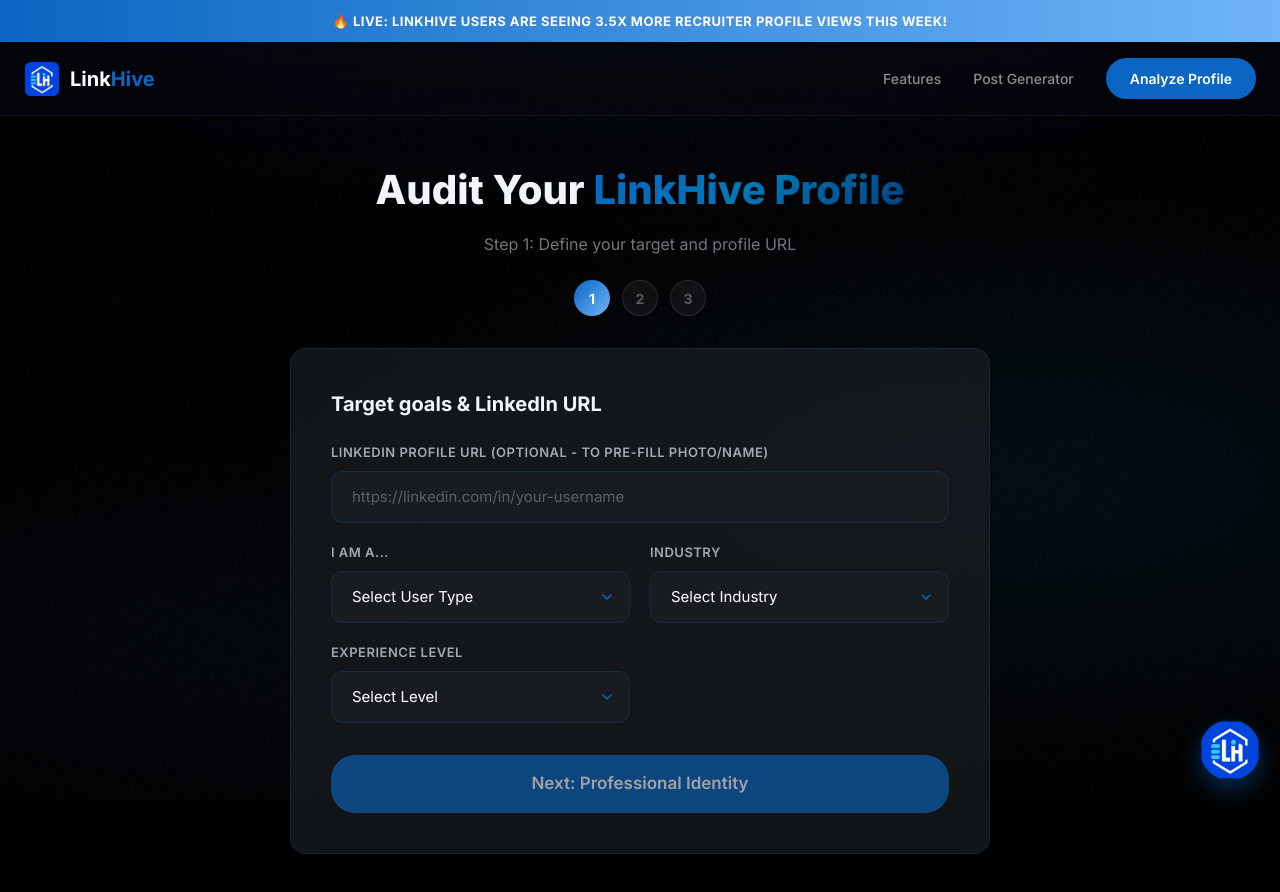
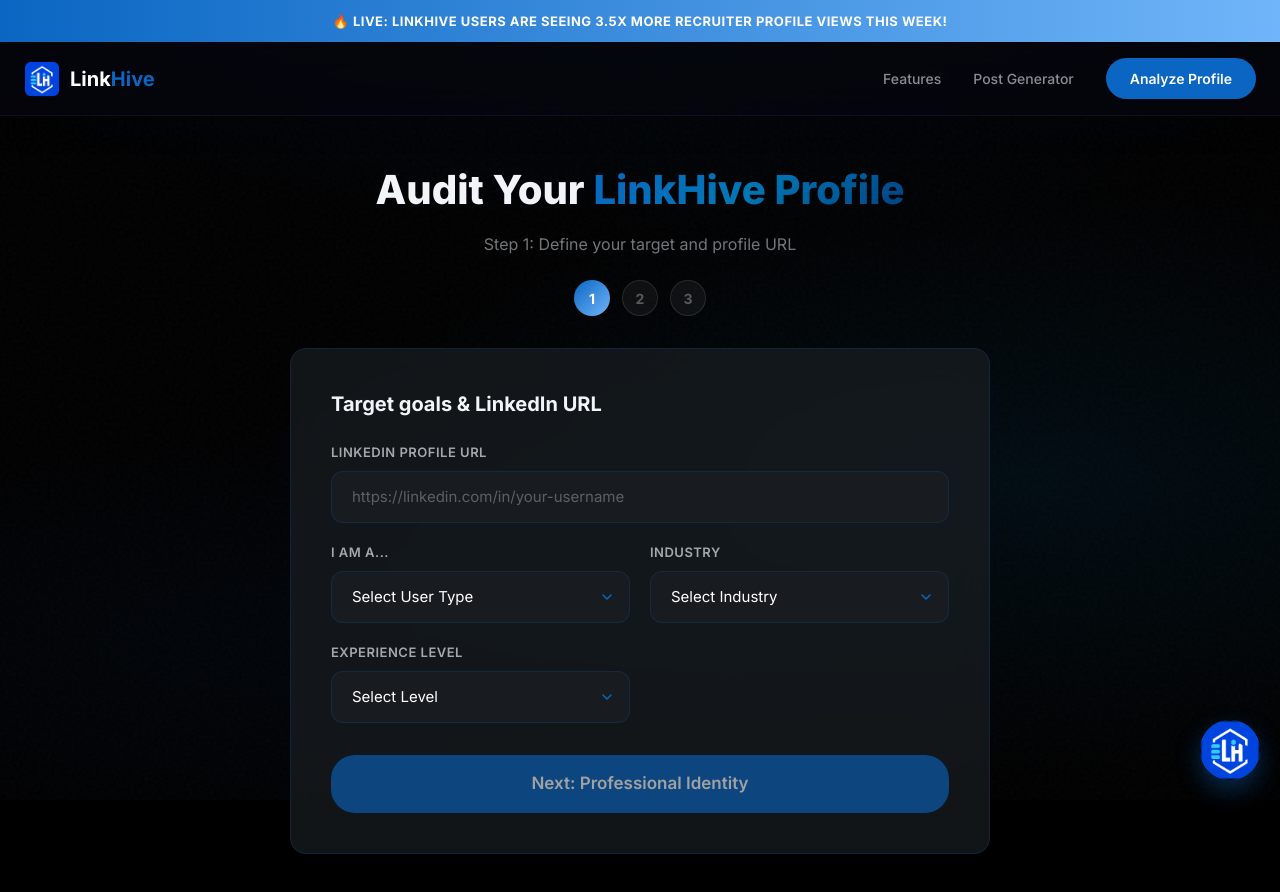
Before and after one commit to KalaiScript/linkedaudit, a Next.js app: page /audit in a window 1280 px wide. Shown: the top 892 px of the page. Built offline with nearby package versions, Linux system fonts and the light colour scheme.

Commit message:
feat: enforce LinkedIn profile URL validation and make field mandatory for step 1 completion

```diff
--- a/src/app/audit/page.tsx
+++ b/src/app/audit/page.tsx
@@ -197,7 +197,7 @@
     }, 1500);
   };
 
-  const isStep1Valid = userType && (userType === 'Student' ? role : true) && industry && level;
+  const isStep1Valid = url && /^https?:\/\/(www\.)?linkedin\.com\/in\/[a-zA-Z0-9_-]+\/?$/.test(url) && userType && (userType === 'Student' ? role : true) && industry && level;
   const isStep2Valid = name && headline && selectedSkills.length > 0;
 
   const addCustomSkill = () => {
@@ -252,8 +252,11 @@
                   </h3>
 
                   <div style={{ marginBottom: 20 }}>
-                    <label style={{ display: 'block', color: 'rgba(226,232,240,0.7)', fontSize: 13, fontWeight: 600, marginBottom: 8, textTransform: 'uppercase', letterSpacing: 0.5 }}>LinkedIn Profile URL (Optional - to pre-fill photo/name)</label>
+                    <label style={{ display: 'block', color: 'rgba(226,232,240,0.7)', fontSize: 13, fontWeight: 600, marginBottom: 8, textTransform: 'uppercase', letterSpacing: 0.5 }}>LinkedIn Profile URL</label>
                     <input type="text" className="input-field" placeholder="https://linkedin.com/in/your-username" value={url} onChange={e => setUrl(e.target.value)} />
+                    {url && !/^https?:\/\/(www\.)?linkedin\.com\/in\/[a-zA-Z0-9_-]+\/?$/.test(url) && (
+                      <p style={{ color: '#ef4444', fontSize: 12, marginTop: 4 }}>Please enter a valid LinkedIn profile URL.</p>
+                    )}
                   </div>
 
                   <div className="responsive-grid-2" style={{ marginBottom: 32 }}>
```
